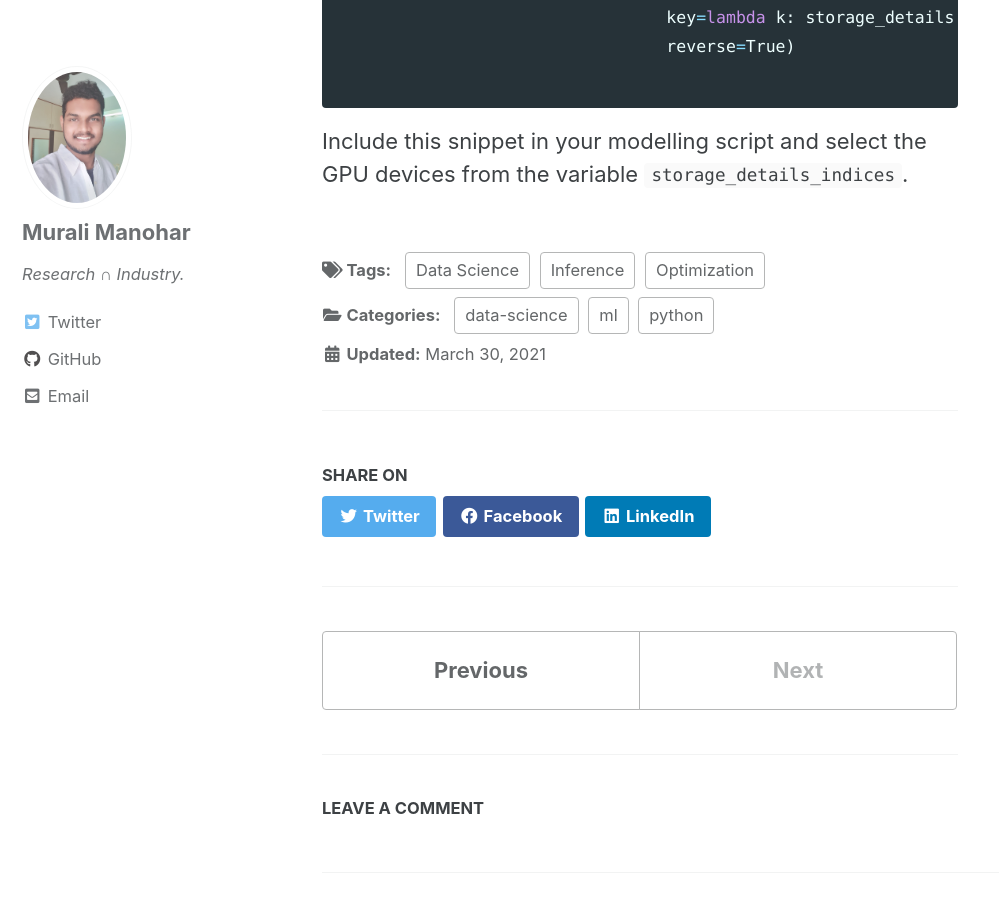
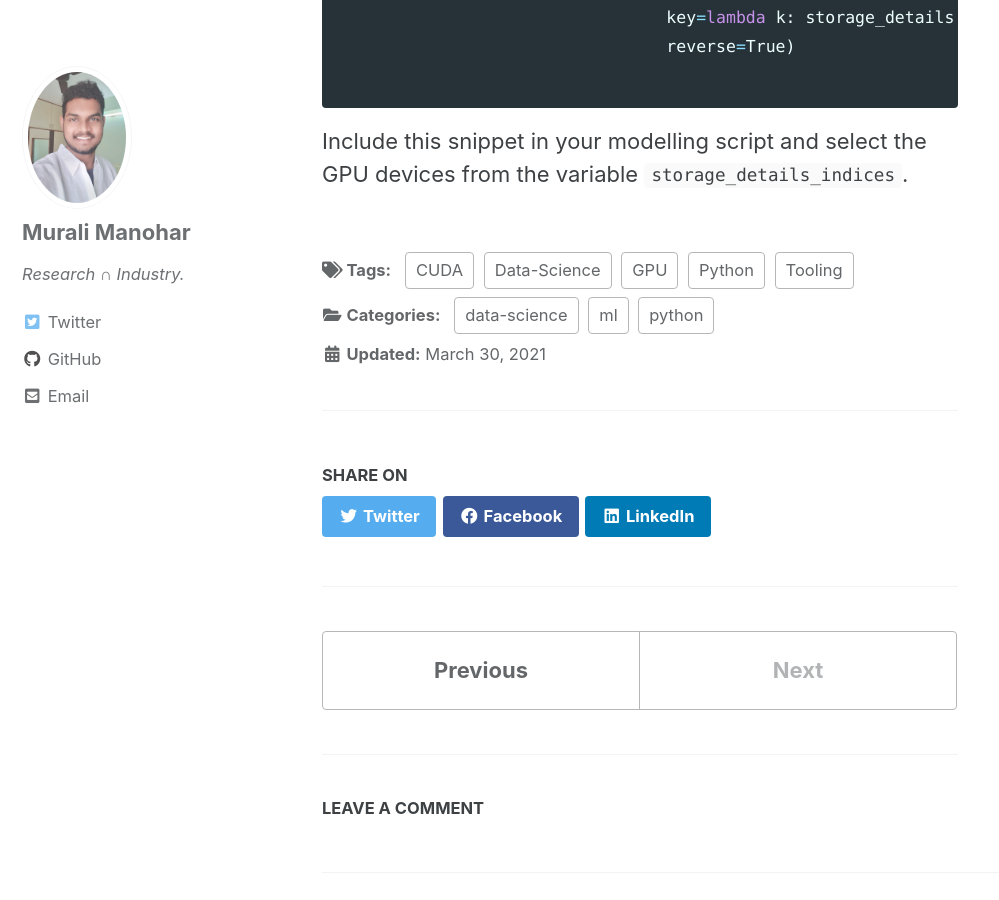
Before and after one commit to gitlost-murali/blogs, a Jekyll site: the page built from _posts/2021-30-03-gpusort.md, in a window 1280 px wide and 900 px high, scrolled down 1263 px. Shown: the whole window, without its empty margins (0-999 px from the left). Built offline with Jekyll 4.4.1, drawn with Linux system fonts in a browser that asks for light colours; cached includes are drawn as plain includes; comment, search, counter and statistics services are not loaded.

Commit message:
Shorts GPU mem management: Added tags

```diff
--- a/_posts/2021-30-03-gpusort.md
+++ b/_posts/2021-30-03-gpusort.md
@@ -1,7 +1,7 @@
 ---
 title: \[Shorts-3\] GPU Memory management -> Automatically select GPU with unused RAM
 excerpt: Python code snippet to automatically select the GPU out of a GPU-pool
-tags: [Data Science, Optimization, Inference]
+tags: [Data-Science, CUDA, GPU, Python, Tooling]
 date: 2021-03-30 06:58:10 +0530
 categories: python data-science ml
 toc: true
```
